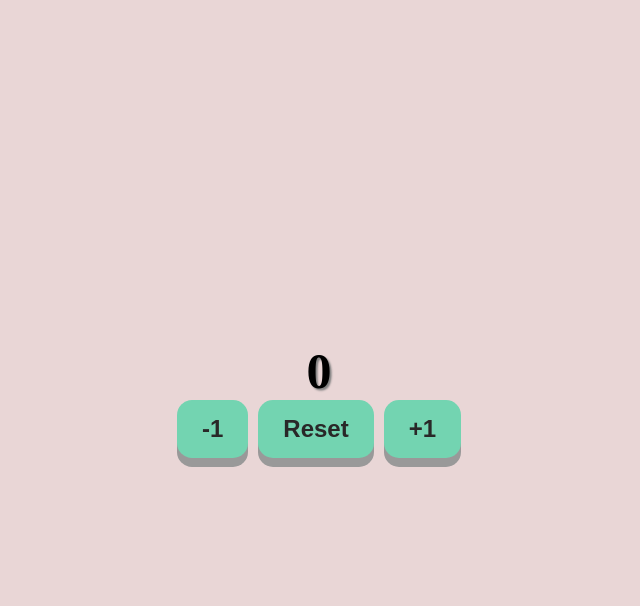
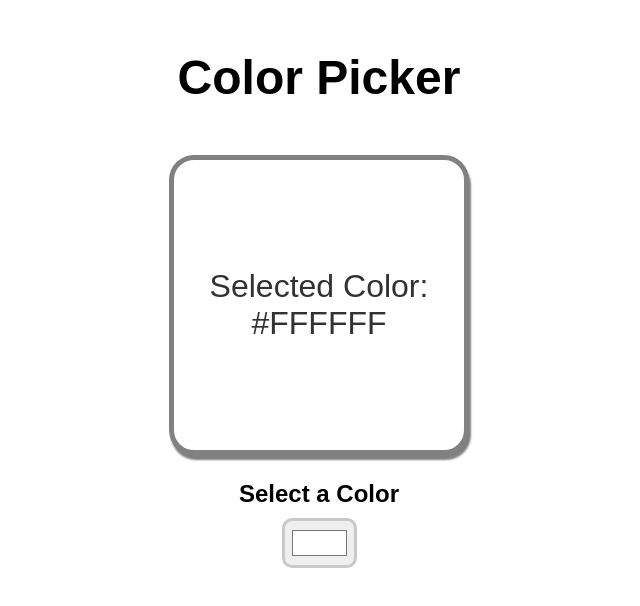
Before and after one commit to Eitan4lyakas/FirstReactProjects, a React (Vite) app: page / in a window 1280 px wide. Shown: the top 606 px of the page, without its empty margins (321-961 px from the left). Built offline with nearby package versions, Linux system fonts and the light colour scheme.

Commit message:
Added the color picker project

```diff
--- a/src/App.jsx
+++ b/src/App.jsx
@@ -1,8 +1,8 @@
-import Counter from './Counter.jsx'
-
+import Counter from './Counter.jsx';
+import ColorPicker from './ColorPicker.jsx';
 function App(){
   return(<>
-    <Counter />
+    <ColorPicker />
   </>)
 }
 
--- /dev/null
+++ b/src/ColorPicker.jsx
@@ -0,0 +1,21 @@
+import React, {useState} from "react";
+
+function ColorPicker(){
+
+    const [color, setColor] = useState("#FFFFFF");
+
+    function handleColorChange(event) {
+        setColor(event.target.value)
+    }
+
+
+    return(<div className="Color-picker-container">
+        <h1 className="title">Color Picker</h1>
+        <div className="Color-display" style={{backgroundColor: color}}>
+            <p>Selected Color: {color}</p>
+        </div>
+        <label className="selector-text">Select a Color</label>
+        <input className="selector-color" type="color" value={color} onChange={handleColorChange}/>
+    </div>);
+}
+export default ColorPicker;
--- a/src/index.css
+++ b/src/index.css
@@ -54,3 +54,48 @@
   box-shadow: 0 5px #666;
   transform: translateY(4px);
 }
+
+.Color-picker-container {
+  font-family: Arial, sans-serif;
+  display: flex;
+  flex-direction: column;
+  align-items: center;
+}
+
+.Color-picker-container .title {
+  margin: 50px;
+  font-size: 3rem;
+}
+
+.Color-picker-container .Color-display {
+  width: 300px;
+  height: 300px;
+  display: flex;
+  justify-content: center;
+  align-items: center;
+  border: 5px solid rgb(131, 128, 128);
+  border-radius: 25px;
+  box-shadow: 2px 5px 2px gray;
+  margin-bottom: 25px;
+  transition: 0.25s ease;
+}
+
+.Color-picker-container .Color-display p {
+  color: rgb(51, 50, 50);
+  font-size: 2rem;
+  text-align: center;
+}
+
+.selector-text {
+  font-size: 1.5rem;
+  font-weight: bold;
+  margin-bottom: 10px;
+}
+
+.selector-color {
+  width: 75px;
+  height: 50px;
+  padding: 5px;
+  border-radius: 10px;
+  border: 3px solid rgb(202, 200, 200);
+}
```
